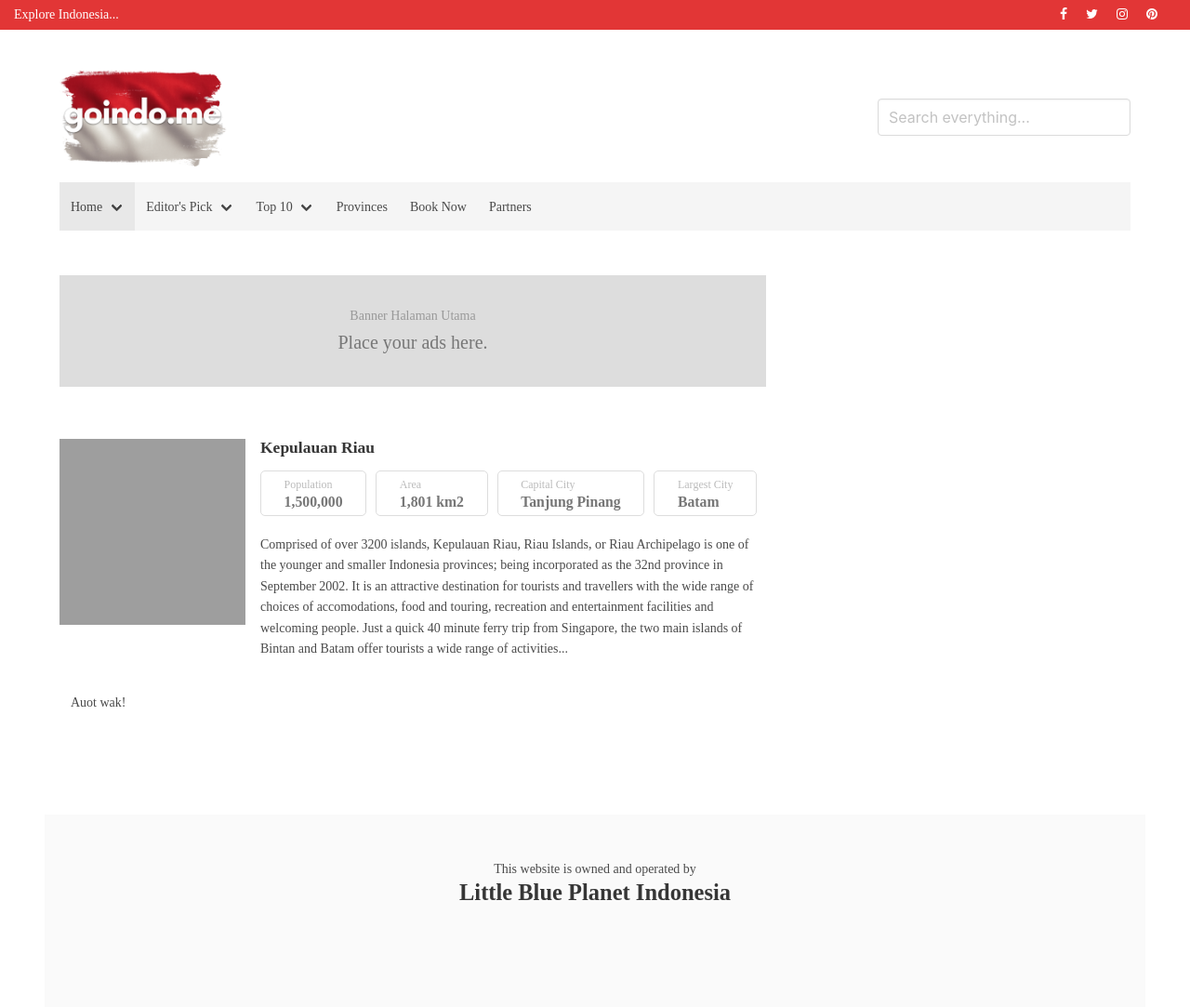
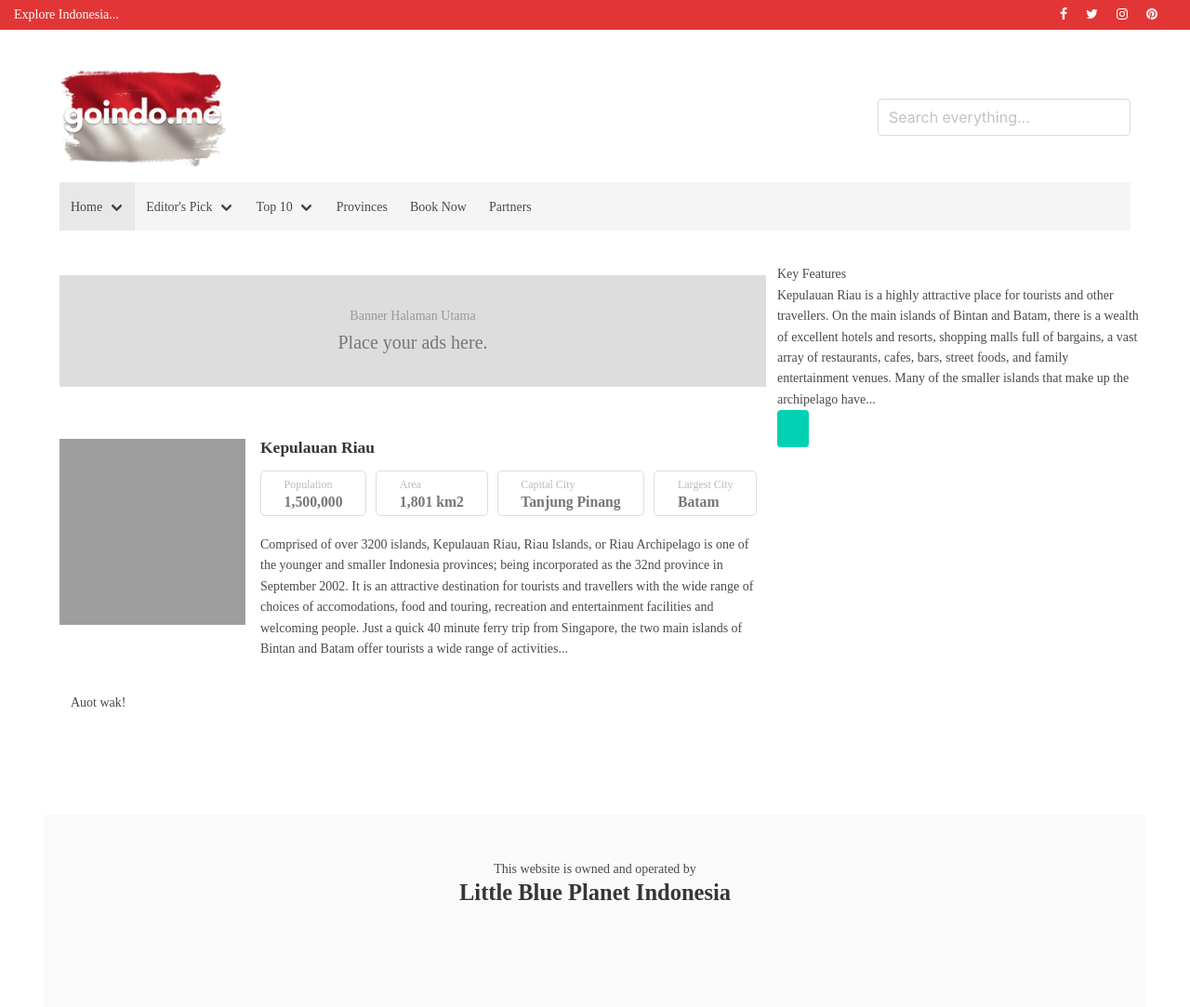
Before and after one commit to itujono/goindo.me, a PHP site: page / in a window 1280 px wide. Shown: the top 1083 px of the page at 93% size. Run offline with PHP 8.4, Linux system fonts and the light colour scheme; style sheets or scripts are compiled from the project's sources; some libraries are stand-ins or nearby versions; grey boxes are pictures that could not be loaded.

Commit message:
Uninstall npm nya Bulma.

```diff
--- a/css/style.scss
+++ b/css/style.scss
@@ -61,10 +61,12 @@ body {
         font-size: 12px;
         color: #bbb;
     }
+
     h5 {
         margin: 0;
         color: #777;
     }
+
     .level-item {
         border: 1px solid #ddd;
         padding: 5px 0;
--- a/index.html
+++ b/index.html
@@ -7,7 +7,7 @@
         <link rel="stylesheet" href="/css/master.css">
         <link rel="stylesheet" href="css/owl-carousel.css">
         <link rel="stylesheet" href="https://maxcdn.bootstrapcdn.com/font-awesome/4.7.0/css/font-awesome.min.css">
-        <link rel="stylesheet" href="node_modules/bulma/css/bulma.css">
+        <link rel="stylesheet" href="https://cdnjs.cloudflare.com/ajax/libs/bulma/0.5.2/css/bulma.css">
         <link rel="stylesheet" href="css/style.css">
     </head>
     <body>
@@ -170,6 +170,16 @@
                             </div>
                         </div>
 
+                        <div class="tile is-ancestor">
+                            <div class="tile is-parent">
+                                <div class="tile is-child">
+                                    <h3>Key Features</h3>
+                                    <p>Kepulauan Riau is a highly attractive place for tourists and other travellers. On the main islands of Bintan and Batam, there is a wealth of excellent hotels and resorts, shopping malls full of bargains, a vast array of restaurants, cafes, bars, street foods, and family entertainment venues. Many of the smaller islands that make up the archipelago have...</p>
+                                    <a href="#" class="button is-primary"></a>
+                                </div>
+                            </div>
+                        </div>
+
                     </div>
                     <div class="column" id="sidebar">
                         Auot wak!
```
Also changed, not shown: 1 other file.
